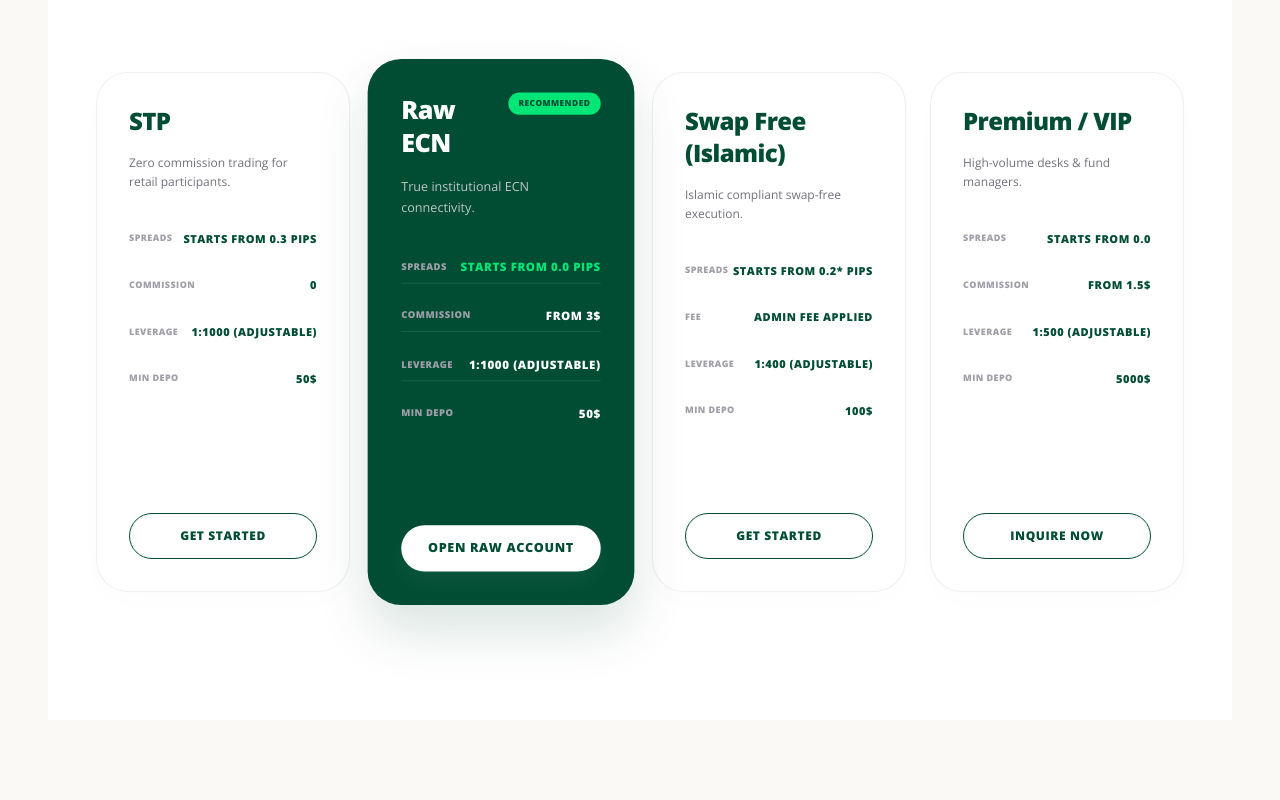
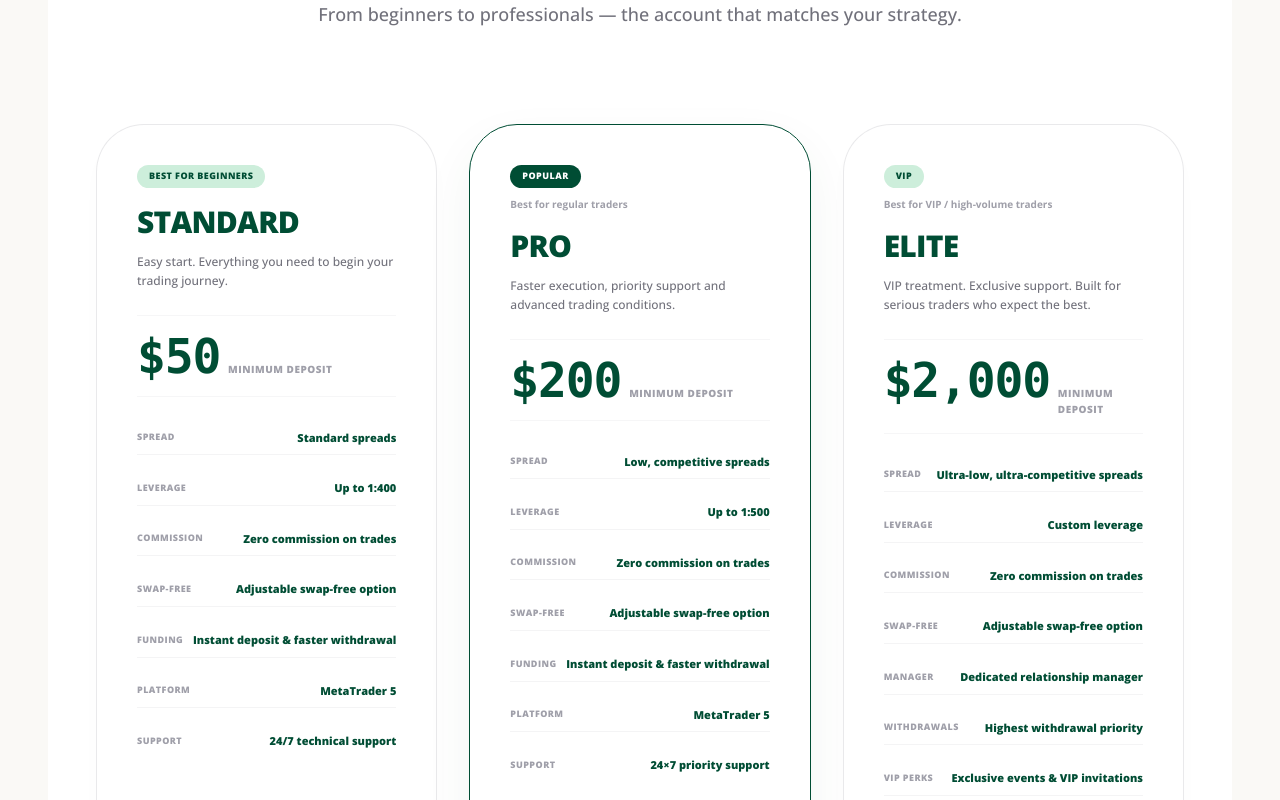
Before and after one commit to anskp/RakizFX, a React (Vite) app: page /trading in a window 1280 px wide. Shown: the part 3420-4220 px from the top of the page. Built offline with nearby package versions, Linux system fonts and the light colour scheme; a web font is replaced by a local one.

Commit message:
Configure 3-column AccountTypes layout with mint hover gradients and update MarketGrowth styles

```diff
--- a/src/components/AccountTypes.tsx
+++ b/src/components/AccountTypes.tsx
@@ -1,124 +1,156 @@
 import React from 'react';
 import { motion } from 'motion/react';
 
+interface AccountConfig {
+  id: string;
+  badge?: string;
+  subBadge?: string;
+  title: string;
+  tagline: string;
+  price: string;
+  priceLabel: string;
+  isPopular: boolean;
+  isElite?: boolean;
+  details: { label: string; value: string }[];
+  buttonText: string;
+}
+
 export function AccountTypes() {
-  const accountsData = [
+  const accountsData: AccountConfig[] = [
     {
-      id: 'stp',
-      title: 'STP',
-      tagline: 'Zero commission trading for retail participants.',
-      isHighlighted: false,
+      id: 'standard',
+      badge: 'Best for beginners',
+      title: 'Standard',
+      tagline: 'Easy start. Everything you need to begin your trading journey.',
+      price: '$50',
+      priceLabel: 'minimum deposit',
+      isPopular: false,
       details: [
-        { label: 'Spreads', value: 'Starts from 0.3 pips' },
-        { label: 'Commission', value: '0' },
-        { label: 'Leverage', value: '1:1000 (adjustable)' },
-        { label: 'Min Depo', value: '50$' }
+        { label: 'Spread', value: 'Standard spreads' },
+        { label: 'Leverage', value: 'Up to 1:400' },
+        { label: 'Commission', value: 'Zero commission on trades' },
+        { label: 'Swap-free', value: 'Adjustable swap-free option' },
+        { label: 'Funding', value: 'Instant deposit & faster withdrawal' },
+        { label: 'Platform', value: 'MetaTrader 5' },
+        { label: 'Support', value: '24/7 technical support' }
       ],
-      buttonText: 'Get Started'
+      buttonText: 'Open Standard'
     },
     {
-      id: 'raw',
-      title: 'Raw ECN',
-      tagline: 'True institutional ECN connectivity.',
-      isHighlighted: true,
-      badge: 'RECOMMENDED',
+      id: 'pro',
+      badge: 'POPULAR',
+      subBadge: 'Best for regular traders',
+      title: 'Pro',
+      tagline: 'Faster execution, priority support and advanced trading conditions.',
+      price: '$200',
+      priceLabel: 'minimum deposit',
+      isPopular: true,
       details: [
-        { label: 'Spreads', value: 'Starts from 0.0 pips', highlightValue: true },
-        { label: 'Commission', value: 'From 3$' },
-        { label: 'Leverage', value: '1:1000 (adjustable)' },
-        { label: 'Min Depo', value: '50$' }
+        { label: 'Spread', value: 'Low, competitive spreads' },
+        { label: 'Leverage', value: 'Up to 1:500' },
+        { label: 'Commission', value: 'Zero commission on trades' },
+        { label: 'Swap-free', value: 'Adjustable swap-free option' },
+        { label: 'Funding', value: 'Instant deposit & faster withdrawal' },
+        { label: 'Platform', value: 'MetaTrader 5' },
+        { label: 'Support', value: '24×7 priority support' }
       ],
-      buttonText: 'Open Raw Account'
+      buttonText: 'Open Pro'
     },
     {
-      id: 'islamic',
-      title: 'Swap Free (Islamic)',
-      tagline: 'Islamic compliant swap-free execution.',
-      isHighlighted: false,
+      id: 'elite',
+      badge: 'VIP',
+      subBadge: 'Best for VIP / high-volume traders',
+      title: 'Elite',
+      tagline: 'VIP treatment. Exclusive support. Built for serious traders who expect the best.',
+      price: '$2,000',
+      priceLabel: 'minimum deposit',
+      isPopular: false,
+      isElite: true,
       details: [
-        { label: 'Spreads', value: 'Starts from 0.2* pips' },
-        { label: 'Fee', value: 'Admin fee applied' },
-        { label: 'Leverage', value: '1:400 (adjustable)' },
-        { label: 'Min Depo', value: '100$' }
+        { label: 'Spread', value: 'Ultra-low, ultra-competitive spreads' },
+        { label: 'Leverage', value: 'Custom leverage' },
+        { label: 'Commission', value: 'Zero commission on trades' },
+        { label: 'Swap-free', value: 'Adjustable swap-free option' },
+        { label: 'Manager', value: 'Dedicated relationship manager' },
+        { label: 'Withdrawals', value: 'Highest withdrawal priority' },
+        { label: 'VIP perks', value: 'Exclusive events & VIP invitations' },
+        { label: 'Platform', value: 'Advanced trading on MetaTrader 5' },
+        { label: 'Support', value: 'Dedicated 24×7 technical & sales support' }
       ],
-      buttonText: 'Get Started'
-    },
-    {
-      id: 'vip',
-      title: 'Premium / VIP',
-      tagline: 'High-volume desks & fund managers.',
-      isHighlighted: false,
-      details: [
-        { label: 'Spreads', value: 'Starts from 0.0' },
-        { label: 'Commission', value: 'From 1.5$' },
-        { label: 'Leverage', value: '1:500 (adjustable)' },
-        { label: 'Min Depo', value: '5000$' }
-      ],
-      buttonText: 'Inquire Now'
-    },
+      buttonText: 'Open Elite'
+    }
   ];
 
   return (
-    <section id="accounts" className="py-32 bg-white relative overflow-hidden">
+    <section id="accounts" className="py-40 bg-white relative overflow-hidden">
       <div className="max-w-[1400px] mx-auto px-6 md:px-12">
         <div className="text-center mb-24">
           <div className="text-[10px] font-black text-[#004D34] uppercase tracking-[0.3em] mb-4">Account Types</div>
-          <h2 className="text-4xl md:text-6xl text-black leading-[0.85] uppercase mb-4">
+          <h2 className="text-5xl md:text-7xl text-black leading-[0.85] uppercase mb-4 font-black">
             Choose Your <br />
             Trading Edge
           </h2>
           <p className="text-zinc-500 text-lg font-medium max-w-2xl mx-auto">From beginners to professionals — the account that matches your strategy.</p>
         </div>
 
-        <div className="grid grid-cols-1 md:grid-cols-2 lg:grid-cols-4 gap-8 lg:gap-6 items-stretch max-w-7xl mx-auto">
+        <div className="grid grid-cols-1 md:grid-cols-3 gap-8 lg:gap-8 items-stretch max-w-7xl mx-auto">
           {accountsData.map((acc, index) => {
             return (
-              <div key={acc.id} className="relative flex flex-col h-full group">
-                {/* Backing Card Offset Effect for Highlighted Card */}
-                {acc.isHighlighted && (
-                  <div className="absolute inset-0 bg-[#E8E7E4] rounded-[32px] translate-y-4 translate-x-3 -z-10" />
-                )}
-
               <motion.div
+                key={acc.id}
                 initial={{ opacity: 0, y: 30 }}
                 whileInView={{ opacity: 1, y: 0 }}
                 viewport={{ once: true }}
-                  transition={{ delay: index * 0.1 }}
-                  className={`rounded-[32px] p-8 flex flex-col justify-between h-[520px] transition-all duration-300 w-full ${
-                    acc.isHighlighted
-                      ? 'bg-[#004D34] text-white shadow-[0_25px_50px_rgba(0,77,52,0.15)] md:scale-105 z-10'
-                      : 'bg-white border border-zinc-200/60 text-zinc-900 shadow-[0_10px_30px_rgba(0,0,0,0.01)] hover:shadow-[0_20px_40px_rgba(0,0,0,0.04)]'
+                transition={{ delay: index * 0.1, duration: 0.5 }}
+                whileHover={{ y: -8 }}
+                className={`relative overflow-hidden rounded-[3rem] p-8 md:p-10 flex flex-col justify-between transition-all duration-500 w-full bg-gradient-to-b from-white to-white hover:from-[#CDEEDB] hover:to-white border ${
+                  acc.isPopular
+                    ? 'border-[#004D34] shadow-[0_20px_50px_rgba(0,77,52,0.06)]'
+                    : 'border-zinc-200/80 hover:border-[#CDEEDB]/60 shadow-[0_10px_30px_rgba(0,0,0,0.01)]'
                 }`}
               >
                 {/* Top Section */}
                 <div>
-                    <div className="flex justify-between items-start mb-4">
-                      <h3 className={`text-xl md:text-2xl font-extrabold tracking-tight ${acc.isHighlighted ? 'text-white' : 'text-[#004D34]'}`}>
-                        {acc.title}
-                      </h3>
+                  <div className="flex flex-col items-start gap-1 mb-4">
+                    {/* Badge */}
                     {acc.badge && (
-                        <span className="bg-[#00E676] text-[#004D34] font-extrabold text-[8px] tracking-wider uppercase py-1 px-2.5 rounded-full shrink-0 ml-2">
+                      <span className={`font-black text-[9px] tracking-wider uppercase py-1 px-3 rounded-full inline-block ${
+                        acc.isPopular
+                          ? 'bg-[#004D34] text-white'
+                          : 'bg-[#CDEEDB] text-[#004D34]'
+                      }`}>
                         {acc.badge}
+                      </span>
+                    )}
+                    {acc.subBadge && (
+                      <span className="text-[10px] text-zinc-400 font-bold mt-1">
+                        {acc.subBadge}
                       </span>
                     )}
                   </div>
 
-                    <p className={`text-xs leading-relaxed mb-8 ${acc.isHighlighted ? 'text-zinc-300/90' : 'text-zinc-500'}`}>
+                  <h3 className="text-2xl md:text-3xl font-black uppercase text-[#004D34] tracking-tight mb-3">
+                    {acc.title}
+                  </h3>
+
+                  <p className="text-xs text-zinc-500 leading-relaxed mb-6 font-medium">
                     {acc.tagline}
                   </p>
 
+                  {/* Price Block */}
+                  <div className="my-6 py-4 border-t border-b border-zinc-100/80 flex items-baseline gap-2">
+                    <span className="text-4xl md:text-5xl font-black text-[#004D34] font-mono tracking-tight">{acc.price}</span>
+                    <span className="text-zinc-400 text-[10px] font-black uppercase tracking-wider">{acc.priceLabel}</span>
+                  </div>
+
                   {/* Specifications List */}
-                    <div className="flex flex-col gap-4 mb-8">
+                  <div className="flex flex-col gap-4 mb-10">
                     {acc.details.map((d, idx) => (
-                        <div key={idx} className="flex justify-between items-center w-full py-1.5 border-b border-zinc-100/10 last:border-0">
+                      <div key={idx} className="flex justify-between items-center w-full py-2 border-b border-zinc-100 last:border-0">
                         <span className="text-[9px] font-black uppercase tracking-wider text-zinc-400">
                           {d.label}
                         </span>
-                          <span className={`text-[10px] md:text-[11px] font-black uppercase tracking-wider text-right ${
-                            acc.isHighlighted
-                              ? d.highlightValue ? 'text-[#00E676]' : 'text-white'
-                              : 'text-[#004D34]'
-                          }`}>
+                        <span className="text-[10px] md:text-[11px] font-extrabold text-[#004D34] text-right">
                           {d.value}
                         </span>
                       </div>
@@ -128,18 +160,17 @@ export function AccountTypes() {
 
                 {/* Bottom Action Button */}
                 <div>
-                    {acc.isHighlighted ? (
-                      <button className="w-full bg-white hover:bg-zinc-100 text-[#004D34] font-extrabold py-3.5 px-6 rounded-full text-xs uppercase tracking-wider transition-all shadow-[0_10px_20px_rgba(255,255,255,0.05)]">
+                  {acc.isPopular ? (
+                    <button className="w-full bg-[#004D34] hover:bg-[#00ca73] hover:text-black text-white font-extrabold py-4 px-6 rounded-2xl text-xs uppercase tracking-widest transition-all shadow-[0_10px_20px_rgba(0,77,52,0.15)] cursor-pointer">
                       {acc.buttonText}
                     </button>
                   ) : (
-                      <button className="w-full bg-transparent border border-[#004D34] text-[#004D34] hover:bg-[#004D34]/5 font-extrabold py-3.5 px-6 rounded-full text-xs uppercase tracking-wider transition-all">
+                    <button className="w-full bg-transparent border border-[#004D34] text-[#004D34] hover:bg-[#004D34] hover:text-white font-extrabold py-4 px-6 rounded-2xl text-xs uppercase tracking-widest transition-all cursor-pointer">
                       {acc.buttonText}
                     </button>
                   )}
                 </div>
               </motion.div>
-              </div>
             );
           })}
         </div>
```
Also changed, not shown: src/components/MarketGrowth.tsx (+10 -10 lines). Lines whose indentation alone changed are shown as unchanged.
